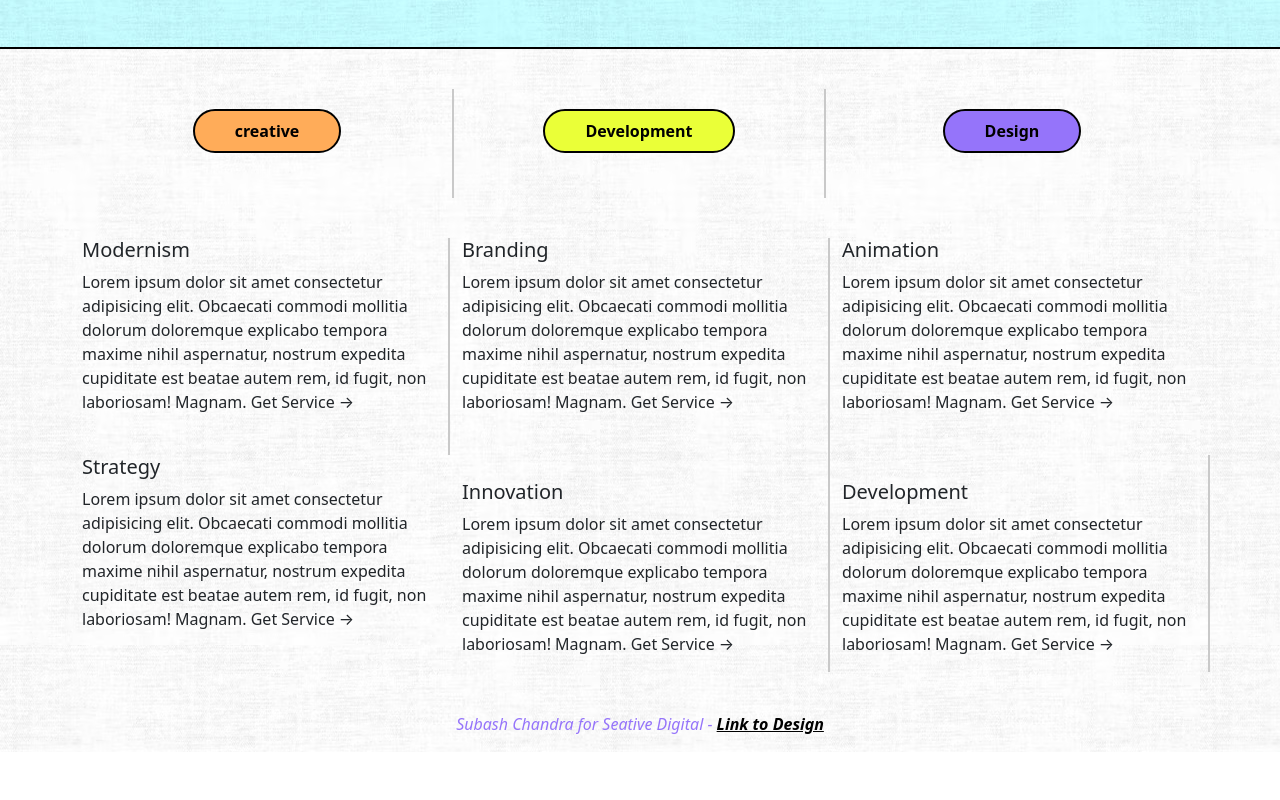
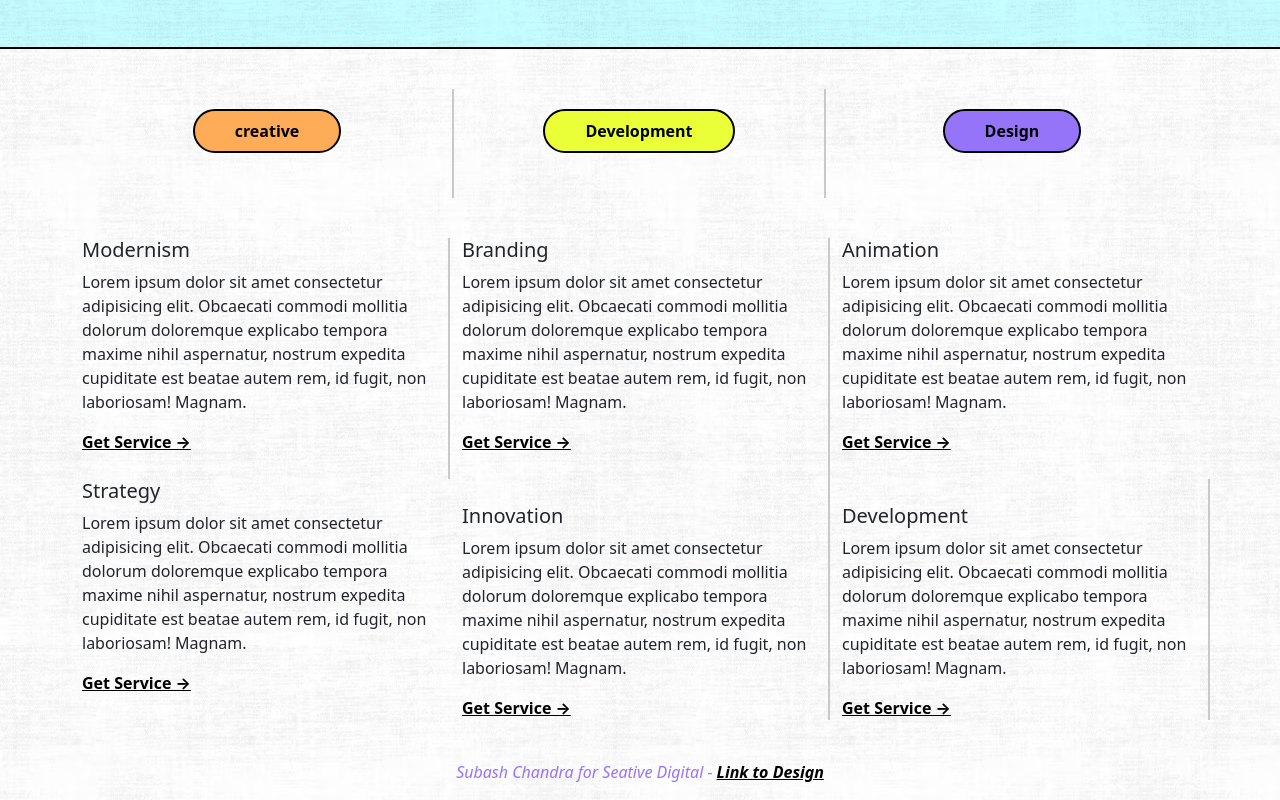
Before and after one commit to Twalsh26/TCA3, a plain HTML site: page index.html in a window 1280 px wide. Shown: the part 555-1355 px from the top of the page. Before the commit the page ends 1307 px from the top, so only its background shows below. Drawn offline with nearby package versions, Linux system fonts and the light colour scheme.

Commit message:
fixed get service

```diff
--- a/index.html
+++ b/index.html
@@ -94,40 +94,46 @@
         <div class="col-4">
         <h5>Modernism</h5>
         <p>Lorem ipsum dolor sit amet consectetur adipisicing elit. Obcaecati commodi mollitia dolorum doloremque explicabo tempora maxime nihil aspernatur, nostrum expedita cupiditate est beatae autem rem, id fugit, non laboriosam! Magnam.
-          Get Service  &rightarrow;</p>
+        </p>
+        <a href="#">Get Service  &rightarrow;</a>
       </div>
 
 
       <div class="col-4">
         <h5>Branding</h5>
         <p>Lorem ipsum dolor sit amet consectetur adipisicing elit. Obcaecati commodi mollitia dolorum doloremque explicabo tempora maxime nihil aspernatur, nostrum expedita cupiditate est beatae autem rem, id fugit, non laboriosam! Magnam.
-          Get Service  &rightarrow;</p>
+          </p>
+          <a href="#">Get Service  &rightarrow;</a>
       </div>
 
 
       <div class="col-4">
         <h5>Animation</h5>
         <p>Lorem ipsum dolor sit amet consectetur adipisicing elit. Obcaecati commodi mollitia dolorum doloremque explicabo tempora maxime nihil aspernatur, nostrum expedita cupiditate est beatae autem rem, id fugit, non laboriosam! Magnam.
-          Get Service  &rightarrow;</p>
+          </p>
+          <a href="#">Get Service  &rightarrow;</a>
       </div>
 
 
       <div class="col-4">
         <h5>Strategy</h5>
         <p>Lorem ipsum dolor sit amet consectetur adipisicing elit. Obcaecati commodi mollitia dolorum doloremque explicabo tempora maxime nihil aspernatur, nostrum expedita cupiditate est beatae autem rem, id fugit, non laboriosam! Magnam.
-          Get Service  &rightarrow;</p>
+          </p>
+          <a href="#">Get Service  &rightarrow;</a>
       </div>
 
       <div class="col-4">
         <h5>Innovation</h5>
         <p>Lorem ipsum dolor sit amet consectetur adipisicing elit. Obcaecati commodi mollitia dolorum doloremque explicabo tempora maxime nihil aspernatur, nostrum expedita cupiditate est beatae autem rem, id fugit, non laboriosam! Magnam.
-          Get Service  &rightarrow;</p>
+         </p>
+         <a href="#">Get Service  &rightarrow;</a>
       </div>
 
       <div class="col-4">
         <h5>Development</h5>
         <p>Lorem ipsum dolor sit amet consectetur adipisicing elit. Obcaecati commodi mollitia dolorum doloremque explicabo tempora maxime nihil aspernatur, nostrum expedita cupiditate est beatae autem rem, id fugit, non laboriosam! Magnam.
-          Get Service  &rightarrow;</p>
+         </p>
+         <a href="#">Get Service  &rightarrow;</a>
       </div>
 
     </div>
```
